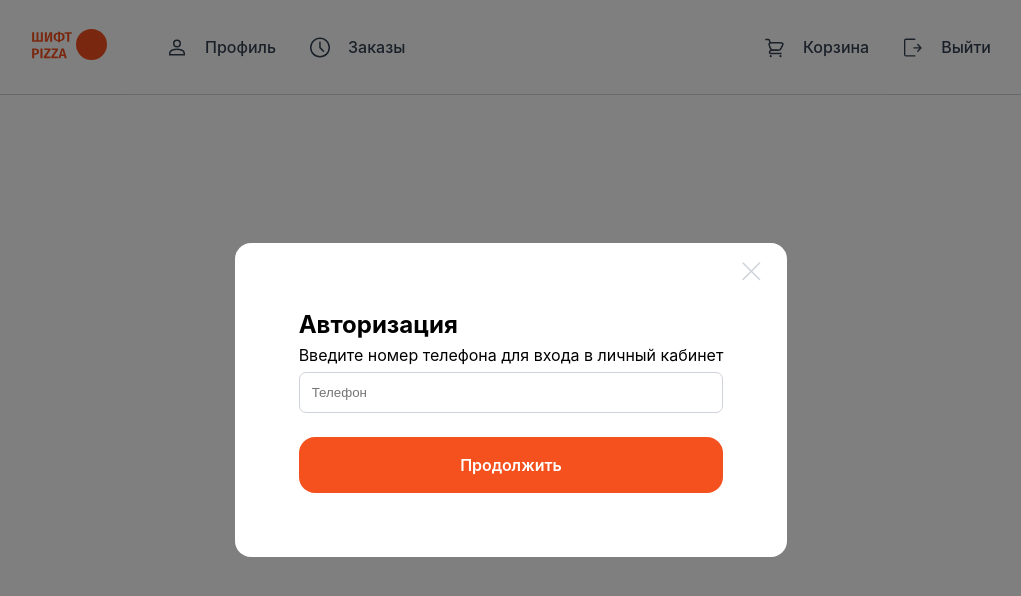
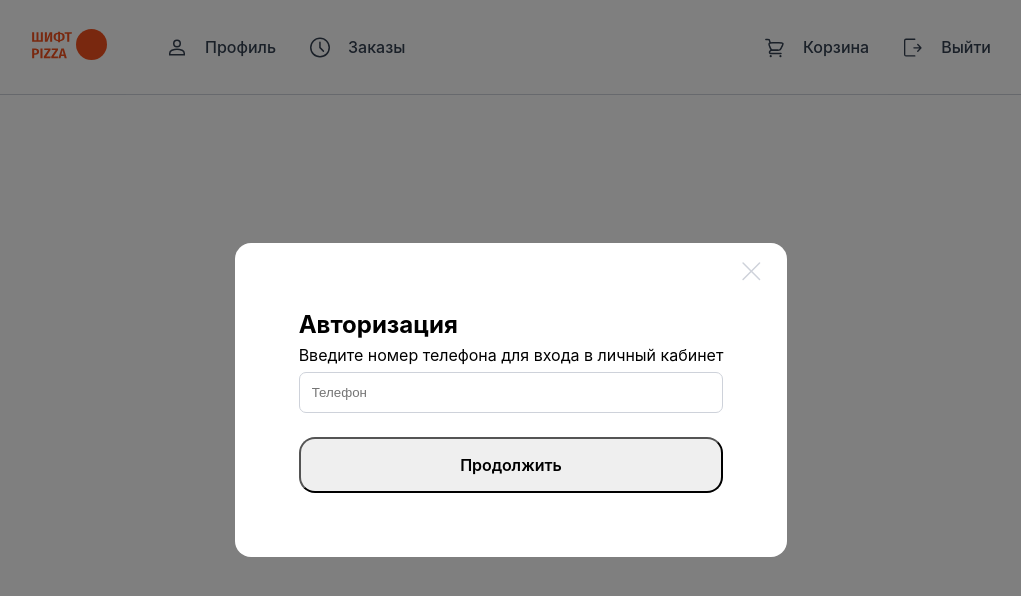
Before and after one commit to Dima-Sosin/pizza-shift-2024, a React (Vite) app: page / in a window 1280 px wide. Both pictures are taken after a click on the element "Войти". Shown: the top 596 px of the page, without its empty margins (129-1150 px from the left). Built offline with nearby package versions, Linux system fonts and the light colour scheme.

Commit message:
Переделал кнопку

```diff
--- /dev/null
+++ b/src/components/button/index.jsx
@@ -0,0 +1,7 @@
+import styles from "./styles.module.css"
+
+export const Button = ({ type, children, onClick }) => (
+    <button className={`button ${styles[type]}`} onClick={onClick}>
+        {children}
+    </button>
+)
--- a/src/components/buttons/styles.module.css
+++ b/src/components/button/styles.module.css
@@ -1,27 +1,27 @@
-.btn_primary {
+.primary {
     border: none;
     color: #fff;
     background: #f4511e;
 }
 
-.btn_primary:hover {
+.primary:hover {
     background: #f77340;
 }
 
-.btn_primary:active {
+.primary:active {
     background: #e53611;
 }
 
-.btn_default {
+.default {
     background: #ffffff;
     color: #344051;
     border: 1px #CED2DA solid;
 }
 
-.btn_default:hover {
+.default:hover {
     background: #F3F4F6;
 }
 
-.btn_default:active {
+.default:active {
     background: #edeef1;
 }
--- a/src/components/buttons/btn-default.jsx
+++ /dev/null
@@ -1,7 +0,0 @@
-import styles from "./styles.module.css"
-
-export const BtnDefault = ({ children, onClick }) => (
-    <button className={`button ${styles.btn_default}`} onClick={onClick}>
-        {children}
-    </button>
-)
--- a/src/components/buttons/btn-primary.jsx
+++ /dev/null
@@ -1,7 +0,0 @@
-import styles from "./styles.module.css"
-
-export const BtnPrimary = ({ children, onClick }) => (
-    <button className={`button ${styles.btn_primary}`} onClick={onClick}>
-        {children}
-    </button>
-)
--- a/src/components/page-header/modals.jsx
+++ b/src/components/page-header/modals.jsx
@@ -3,7 +3,7 @@ import { useForm } from "react-hook-form"
 import { Input } from "../input/index.jsx"
 import { POST } from "../../rest-api/index.js"
 import { useState } from "react"
-import { BtnPrimary } from "../buttons/btn-primary.jsx"
+import { Button } from "../button/index.jsx"
 
 
 export const Modals = ({onClose}) => {
@@ -51,7 +51,7 @@ export const Modals = ({onClose}) => {
                                 }
                             }}
                         />
-                        <BtnPrimary onClick={handleSubmit(onSubmit1)}>Продолжить</BtnPrimary>
+                        <Button onClick={handleSubmit(onSubmit1)}>Продолжить</Button>
                     </form>
                 </Modal>
             }
@@ -88,7 +88,7 @@ export const Modals = ({onClose}) => {
                                 maxLength:6
                             }}
                         />
-                        <BtnPrimary onClick={handleSubmit(onSubmit2)}>Продолжить</BtnPrimary>
+                        <Button onClick={handleSubmit(onSubmit2)}>Продолжить</Button>
                     </form>
                 </Modal>
             }
--- a/src/components/pizza-modal/pizza-modal.jsx
+++ b/src/components/pizza-modal/pizza-modal.jsx
@@ -2,7 +2,7 @@ import styles from "./styles.module.css"
 import { BASE_URL } from "../../rest-api/index.js"
 import { InputRadio } from "../input-radio/index.jsx"
 import { IngredientsCard } from "../ingredients-card/index.jsx"
-import { BtnPrimary } from "../buttons/btn-primary.jsx"
+import { Button } from "../button/index.jsx"
 import { Modal } from "../modal/index.jsx"
 import { useState } from "react"
 import { useDispatch } from "react-redux"
@@ -136,14 +136,14 @@ export const PizzaModal = ({ pizza, onClose }) => {
                         />
                     </div>
 
-                    <BtnPrimary
+                    <Button type="primary"
                         onClick={() => {
                             dispatch(addPizza(buyPizza))
                             onClose()
                         }}
                     >
                         Добавить в корзину
-                    </BtnPrimary>
+                    </Button>
                 </div>
             </div>
         </Modal>
--- a/src/pages/cart-page/bank-card/index.jsx
+++ b/src/pages/cart-page/bank-card/index.jsx
@@ -1,5 +1,5 @@
 import styles from "./styles.module.css"
-import { BtnPrimary } from "../../../components/buttons/btn-primary.jsx"
+import { Button } from "../../../components/button/index.jsx"
 import { useState } from "react"
 import { Modal } from "../../../components/modal/index.jsx"
 import  success from "../../../assets/success.svg"
@@ -82,9 +82,9 @@ export const BankCard = () => {
                         />
                     </div>
                 </div>
-                <BtnPrimary onClick={handleSubmit(onSubmit)}>
+                <Button type="primary" onClick={handleSubmit(onSubmit)}>
                     Оплатить
-                </BtnPrimary>
+                </Button>
             </form>
             {isModal &&
                 <Modal
--- a/src/pages/cart-page/purchases/index.jsx
+++ b/src/pages/cart-page/purchases/index.jsx
@@ -3,7 +3,7 @@ import { useSelector } from "react-redux"
 import { selectPizzas } from "../../../store/pizzaSlice.js"
 import { useContext } from "react"
 import { PageContext } from "../cart-page.jsx"
-import { BtnPrimary } from "../../../components/buttons/btn-primary.jsx"
+import { Button } from "../../../components/button/index.jsx"
 import { PizzaElement } from "./pizza-element.jsx"
 
 export const Purchases = () => {
@@ -32,9 +32,9 @@ export const Purchases = () => {
                             Стоимость заказа: {purchasesCost} р
                         </h2>
                     </div>
-                    <BtnPrimary onClick={() => setStage("dataEntry")}>
+                    <Button type="primary" onClick={() => setStage("dataEntry")}>
                         Оформить заказ
-                    </BtnPrimary>
+                    </Button>
                 </div>
             }
         </>
--- a/src/pages/catalog-page/pizza-card/index.jsx
+++ b/src/pages/catalog-page/pizza-card/index.jsx
@@ -1,7 +1,7 @@
 import styles from "./styles.module.css"
 import { BASE_URL } from "../../../rest-api/index.js"
-import { BtnPrimary } from "../../../components/buttons/btn-primary.jsx"
-import { useEffect, useState } from "react"
+import { Button } from "../../../components/button/index.jsx"
+import { useState } from "react"
 import { PizzaModal } from "../../../components/pizza-modal/pizza-modal.jsx"
 
 export const PizzaCard = ({ pizza }) => {
@@ -19,7 +19,7 @@ export const PizzaCard = ({ pizza }) => {
                 <h3 className={styles.card_title}>{pizza.name}</h3>
                 <p className={styles.description}>{pizza.description}</p>
                 <p className={styles.price}>от {pizza.sizes[0].price} ₽</p>
-                <BtnPrimary>Подробнее</BtnPrimary>
+                <Button type="primary">Подробнее</Button>
             </div>
             {isModal && (
                 <PizzaModal
--- a/src/pages/profile-page/profile-page.jsx
+++ b/src/pages/profile-page/profile-page.jsx
@@ -1,5 +1,5 @@
 import { Input } from "../../components/input/index.jsx"
-import { BtnPrimary } from "../../components/buttons/btn-primary.jsx"
+import { Button } from "../../components/button/index.jsx"
 import { useLoaderData } from "react-router-dom"
 import { useForm } from "react-hook-form"
 import { PATCH } from "../../rest-api/index.js"
@@ -125,9 +125,9 @@ export function ProfilePage() {
                         }}
                         error={errors?.city.message}
                     />
-                    <BtnPrimary onClick={handleSubmit(onSubmit)}>
+                    <Button type="primary" onClick={handleSubmit(onSubmit)}>
                         Обновить данные
-                    </BtnPrimary>
+                    </Button>
                 </form>
             </div>
         </div>
```
Also changed, not shown: src/pages/cart-page/data-entry/index.jsx (+5 -6 lines).
